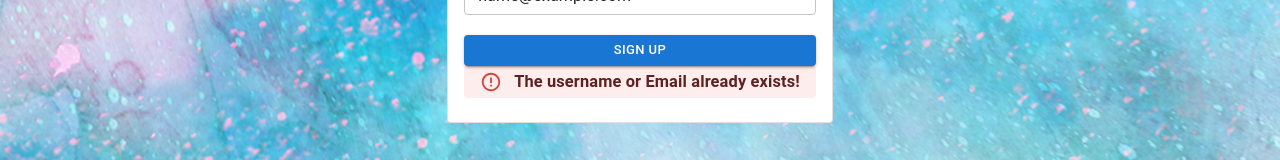
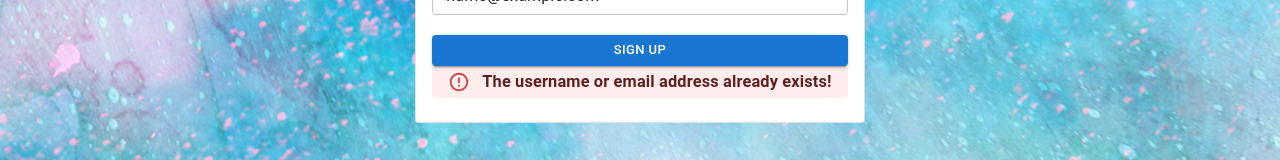
Before and after one commit to syllogism1123/myBookLib, a React (Create React App) app in the folder book-frontend/: page /signup in a window 1280 px wide. Both pictures are taken after typing "Sample", "Sample123", "Sample", "Sample", "name@example.com" into the empty fields and a click on the button "SIGN UP". Shown: the part 580-740 px from the top of the page. Built offline with nearby package versions, Linux system fonts and the light colour scheme; no server answers.

Commit message:
fix signup issue

```diff
--- a/book-frontend/src/componet/SignUpPage.tsx
+++ b/book-frontend/src/componet/SignUpPage.tsx
@@ -133,7 +133,7 @@ export const SignUpPage = (props: createUserProps) => {
                         </Button>
                         {error &&
                             <Alert id="error-msg" severity="error" className="no-book-found">
-                                <h3>The username or Email already exists!</h3>
+                                <h3>The username or email address already exists!</h3>
                             </Alert>
                         }
                     </FormControl>
```
